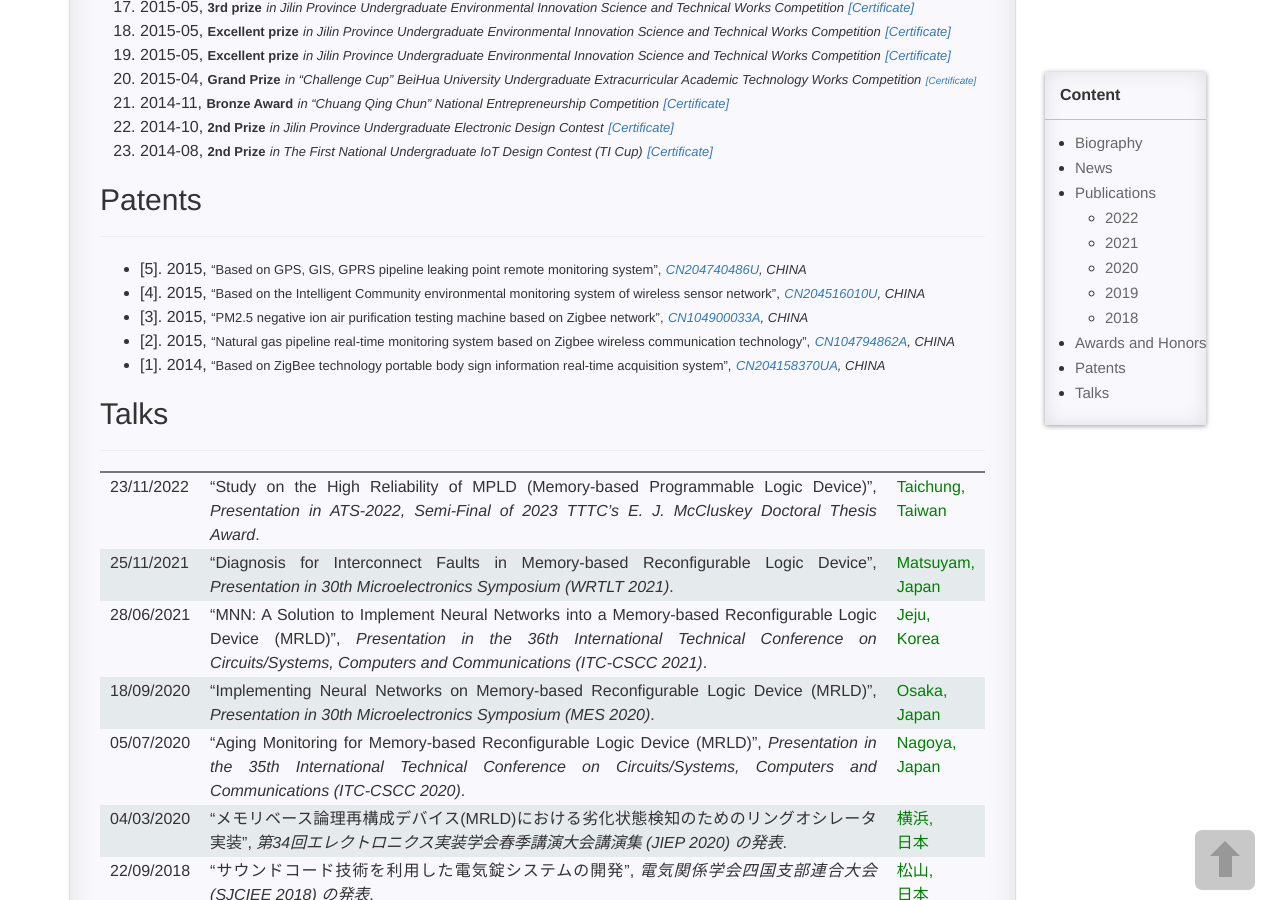
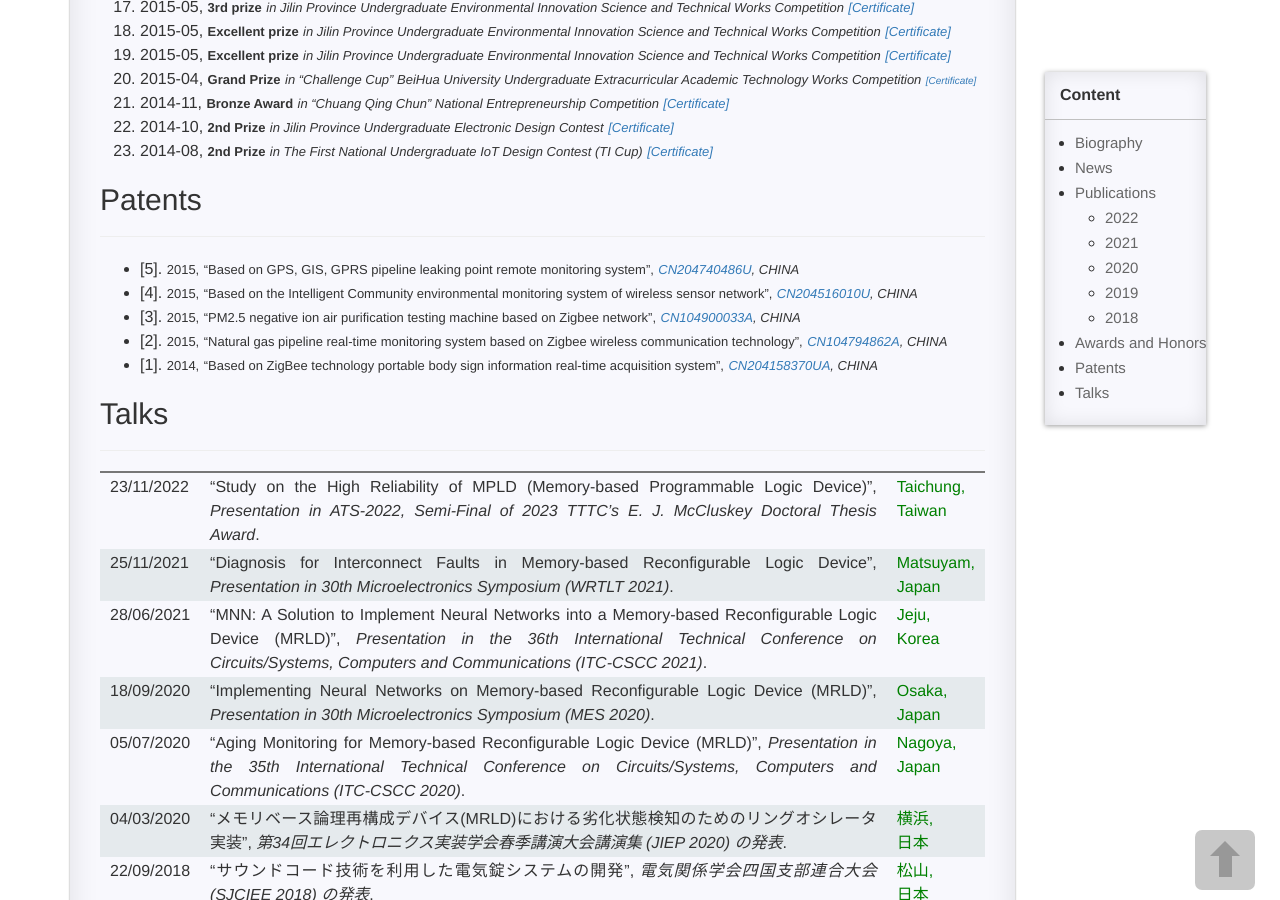
Before and after one commit to XihongZhou/xihongzhou.github.io, a Jekyll site: the page built from pages/1_homepage.md, in a window 1280 px wide and 900 px high, scrolled down 2217 px. Built offline with Jekyll 4.4.1, drawn with Linux system fonts in a browser that asks for light colours; comment, search, counter and statistics services are not loaded.

Commit message:
Update 1_homepage.md

```diff
--- a/pages/1_homepage.md
+++ b/pages/1_homepage.md
@@ -113,11 +113,11 @@
 
 ---
 
-- [5]. 2015, <font size="2">“Based on GPS, GIS, GPRS pipeline leaking point remote monitoring system”,</font> [*<font size="2">CN204740486U</font>*](https://patents.google.com/patent/CN204740486U/en?inventor=%E5%91%A8%E7%BB%86%E7%BA%A2)*<font size="2">, CHINA</font>*
-- [4]. 2015, <font size="2">“Based on the Intelligent Community environmental monitoring system of wireless sensor network”,</font> [*<font size="2">CN204516010U</font>*](https://patents.google.com/patent/CN204516010U/en?inventor=%E5%91%A8%E7%BB%86%E7%BA%A2&page=2)*<font size="2">, CHINA</font>*
-- [3]. 2015, <font size="2">“PM2.5 negative ion air purification testing machine based on Zigbee network”,</font> [*<font size="2">CN104900033A</font>*](https://patents.google.com/patent/CN104900033A/en?inventor=%E5%91%A8%E7%BB%86%E7%BA%A2&page=1)*<font size="2">, CHINA</font>*
-- [2]. 2015, <font size="2">“Natural gas pipeline real-time monitoring system based on Zigbee wireless communication technology”,</font> [*<font size="2">CN104794862A</font>*](https://patents.google.com/patent/CN104794862A/en?inventor=%E5%91%A8%E7%BB%86%E7%BA%A2)*<font size="2">, CHINA</font>*
-- [1]. 2014, <font size="2">“Based on ZigBee technology portable body sign information real-time acquisition system”,</font> [*<font size="2">CN204158370UA</font>*](https://patents.google.com/patent/CN204158370U/en?inventor=%E5%91%A8%E7%BB%86%E7%BA%A2)*<font size="2">, CHINA</font>*
+- [5]. <font size="2">2015,</font> <font size="2">“Based on GPS, GIS, GPRS pipeline leaking point remote monitoring system”,</font> [*<font size="2">CN204740486U</font>*](https://patents.google.com/patent/CN204740486U/en?inventor=%E5%91%A8%E7%BB%86%E7%BA%A2)*<font size="2">, CHINA</font>*
+- [4]. <font size="2">2015,</font> <font size="2">“Based on the Intelligent Community environmental monitoring system of wireless sensor network”,</font> [*<font size="2">CN204516010U</font>*](https://patents.google.com/patent/CN204516010U/en?inventor=%E5%91%A8%E7%BB%86%E7%BA%A2&page=2)*<font size="2">, CHINA</font>*
+- [3]. <font size="2">2015,</font> <font size="2">“PM2.5 negative ion air purification testing machine based on Zigbee network”,</font> [*<font size="2">CN104900033A</font>*](https://patents.google.com/patent/CN104900033A/en?inventor=%E5%91%A8%E7%BB%86%E7%BA%A2&page=1)*<font size="2">, CHINA</font>*
+- [2]. <font size="2">2015,</font> <font size="2">“Natural gas pipeline real-time monitoring system based on Zigbee wireless communication technology”,</font> [*<font size="2">CN104794862A</font>*](https://patents.google.com/patent/CN104794862A/en?inventor=%E5%91%A8%E7%BB%86%E7%BA%A2)*<font size="2">, CHINA</font>*
+- [1]. <font size="2">2014,</font> <font size="2">“Based on ZigBee technology portable body sign information real-time acquisition system”,</font> [*<font size="2">CN204158370UA</font>*](https://patents.google.com/patent/CN204158370U/en?inventor=%E5%91%A8%E7%BB%86%E7%BA%A2)*<font size="2">, CHINA</font>*
 
 ## Talks
 
```
